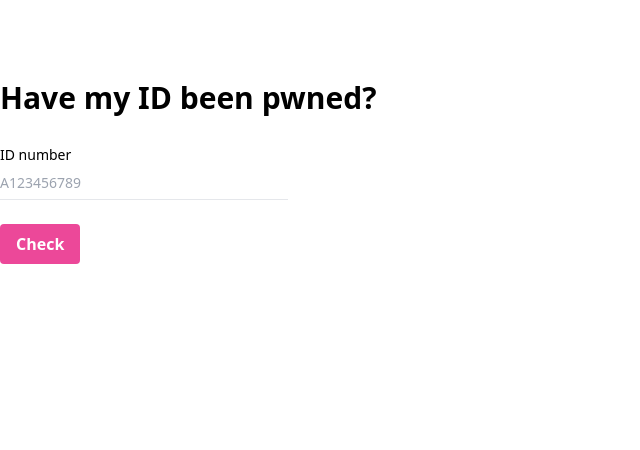
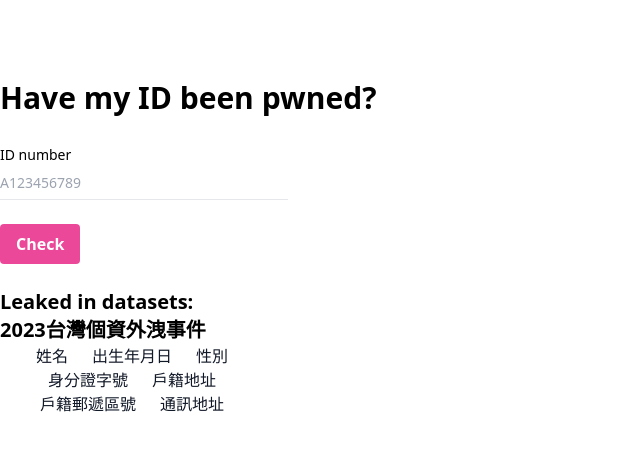
Before and after one commit to Vincent550102/haveidbeenpwned, a Vue app in the folder app/: page / in a window 1280 px wide. Shown: the top 450 px of the page, without its empty margins (0-640 px from the left). Built offline with nearby package versions, Linux system fonts and the light colour scheme.

Commit message:
Display leaks event and columns

```diff
--- a/app/package.json
+++ b/app/package.json
@@ -9,12 +9,12 @@
     "preview": "vite preview"
   },
   "dependencies": {
+    "axios": "^1.4.0",
     "vue": "^3.2.47"
   },
   "devDependencies": {
     "@vitejs/plugin-vue": "^4.1.0",
     "autoprefixer": "^10.4.14",
-    "js-sha256": "^0.9.0",
     "postcss": "^8.4.24",
     "tailwindcss": "^3.3.2",
     "vite": "^4.3.9"
--- a/app/src/App.vue
+++ b/app/src/App.vue
@@ -1,22 +1,51 @@
 <script>
-import { sha256 } from 'js-sha256';
+import axios from 'axios';
+
+const api = new axios.Axios({
+  baseURL: 'http://ocrserver.vincent55.tw:8000',
+  headers: {
+    'Content-Type': 'application/json',
+    'api-version': '1',
+  },
+})
+
 export default {
   data() {
     return {
       idNumber: "",
-      idHashed: "",
+      leaks: [
+        {
+          name: "2023台灣個資外洩事件",
+          columns: [
+            "姓名",
+            "出生年月日",
+            "性別",
+            "身分證字號",
+            "戶籍地址",
+            "戶籍郵遞區號",
+            "通訊地址",
+          ],
+        }
+      ]
     };
   },
   methods: {
-    checkHash() {
-      this.idHashed = sha256(this.idNumber);
+    async checkHash() {
+      try {
+        const data = await api.get('/leak', {
+          id_number: this.idNumber,
+        })
+        console.log(data)
+      } catch (error) {
+        console.error(error)
+      }
     },
   },
 };
 </script>
 
 <template>
-  <div class="container sm:mx-auto center mt-20">
+  <div class="container sm:mx-auto mt-20">
     <h1 class="text-3xl font-bold">Have my ID been pwned?</h1>
     <div class="flex w-72 flex-col gap-6 mt-10">
       <div class="relative h-11 w-full min-w-[200px]">
@@ -33,7 +62,15 @@ export default {
         </button>
       </div>
       <div>
-        <p>{{ idHashed }}</p>
+        <h2 class="text-xl font-bold">Leaked in datasets:</h2>
+        <div v-for="leak in leaks" v-key="leak.name">
+          <h2 class="text-xl font-bold">{{ leak.name }}</h2>
+          <ul class="flex flex-wrap items-center justify-center mb-6 text-gray-900">
+            <li v-for="column in leak.columns" v-key="column" class="mr-4 hover:underline md:mr-6">
+              {{ column }}
+            </li>
+          </ul>
+        </div>
       </div>
     </div>
   </div>
```
Also changed, not shown: 1 other file (tests, documents, lock files or other folders).
